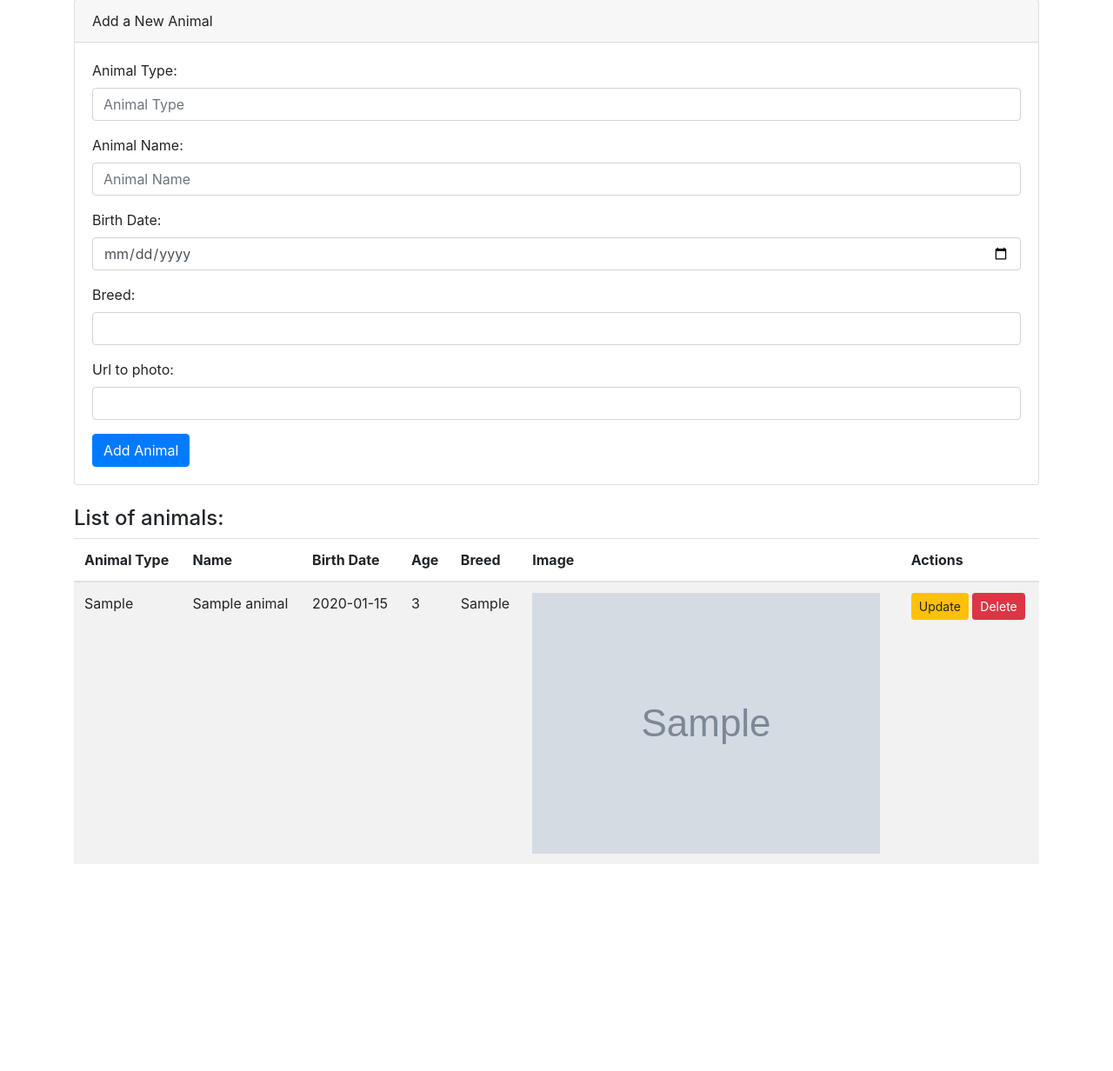
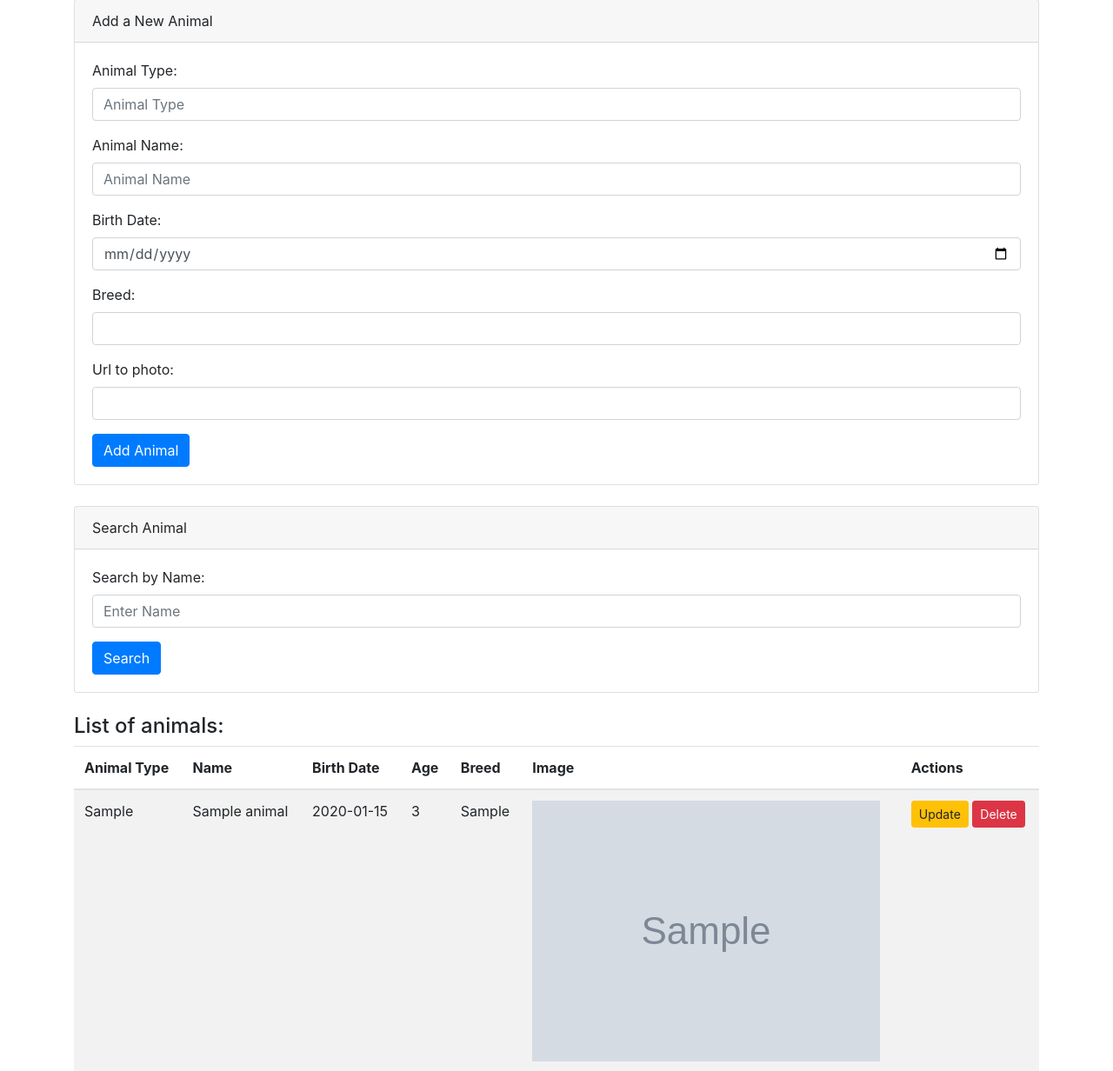
Before and after one commit to marcustas/course_flask, a Flask app: page / in a window 1280 px wide. Shown: the part 87-1319 px from the top of the page at 87% size. Before the commit the page ends 1081 px from the top, so only its background shows below. Run offline with Flask 3, Linux system fonts and the light colour scheme; tables that the repository leaves empty hold one stand-in row (values such as "Sample post"); grey boxes marked "Sample" are stand-in pictures; some libraries are stand-ins or nearby versions.

Commit message:
filter function was added to html file

```diff
--- a/templates/home.html
+++ b/templates/home.html
@@ -45,6 +45,17 @@
             </form>
         </div>
     </div>
+    <!-- Search animal by name -->
+    <div class="card mt-4">
+        <div class="card-header">Search Animal</div>
+        <div class="card-body">
+            <div class="form-group">
+                <label for="searchName">Search by Name:</label>
+                <input type="text" class="form-control" id="searchName" placeholder="Enter Name">
+            </div>
+            <button class="btn btn-primary" onclick="filterAnimals()">Search</button>
+        </div>
+    </div>
 
     <!-- List of animals in a table -->
     <h4 class="mt-4">List of animals:</h4>
@@ -65,6 +76,7 @@
         </tbody>
     </table>
 </div>
+
 
 <!-- Edit animal modal -->
 <div class="modal" tabindex="-1" role="dialog" id="editAnimalModal">
@@ -124,6 +136,35 @@
             $('#editAnimalBreed').val(data.animal.breed);
             $('#editAnimalPhoto').val(data.animal.photo);
             $('#editAnimalModal').modal('show');
+        });
+    }
+
+    function filterAnimals() {
+    const searchName = $('#searchName').val().toLowerCase();
+
+    $.getJSON('/animals', function(data) {
+        $('#animalsList').empty();
+        data.animals.forEach(animal => {
+
+            if (animal.name.toLowerCase().includes(searchName)) {
+                const age = calculateAge(animal.birth_date);
+
+                $('#animalsList').append(`
+                    <tr>
+                        <td>${animal.animal_type}</td>
+                        <td>${animal.name}</td>
+                        <td>${animal.birth_date}</td>
+                        <td>${age}</td>
+                        <td>${animal.breed}</td>
+                        <td><img src='${animal.photo}'></td>
+                        <td>
+                            <button class="btn btn-warning btn-sm" onclick="updateAnimal(${animal.id})">Update</button>
+                            <button class="btn btn-danger btn-sm" onclick="deleteAnimal(${animal.id})">Delete</button>
+                        </td>
+                    </tr>
+                    `);
+                }
+            });
         });
     }
 
```
